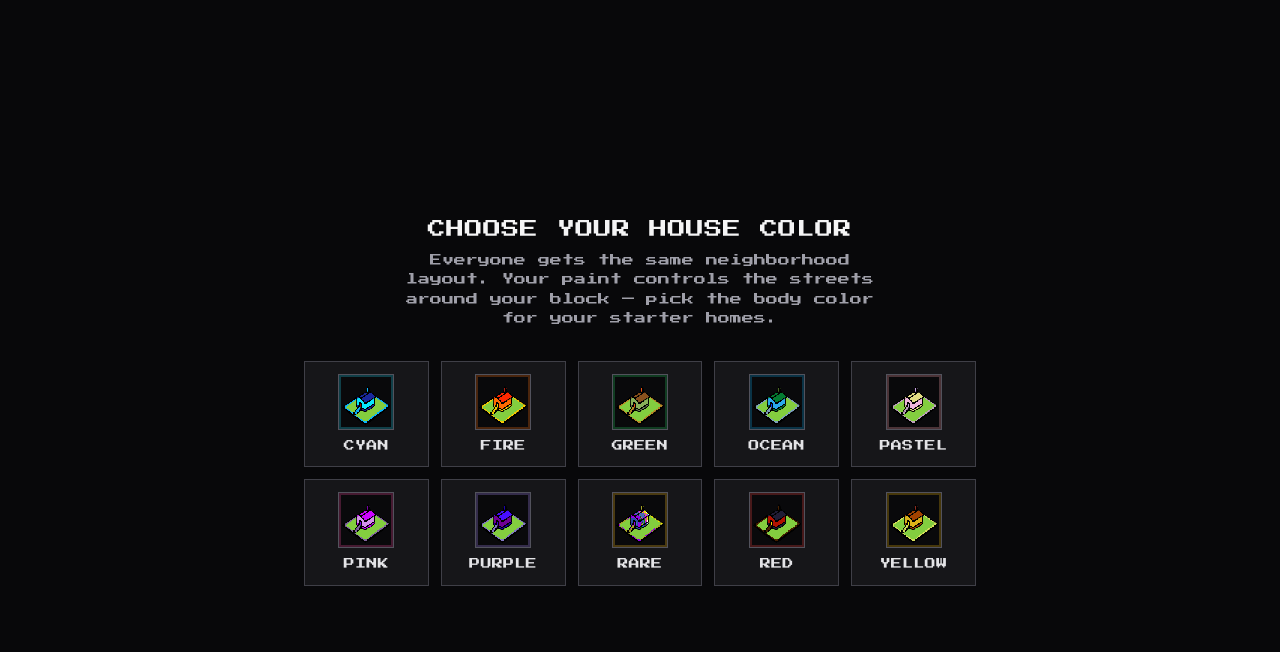
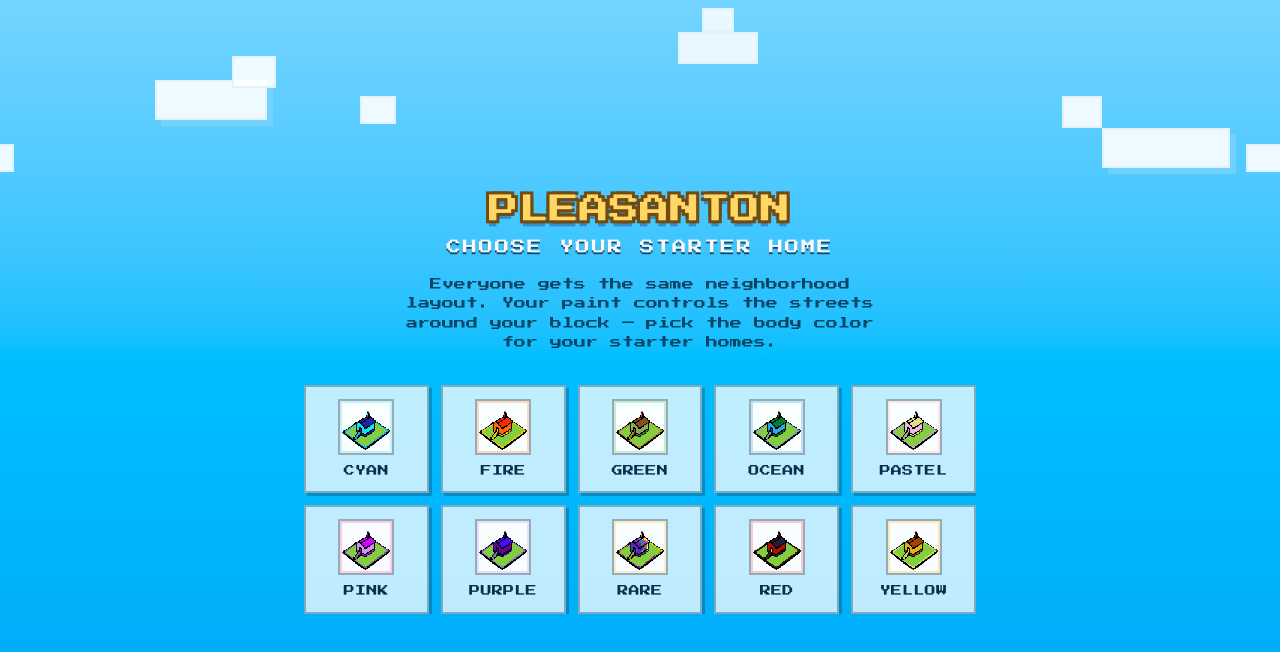
Before and after one commit to samleavittjpg/Pleasanton, a Next.js app in the folder web/: page /neighborhood in a window 1280 px wide. Shown: the top 652 px of the page. Built offline with nearby package versions, Linux system fonts and the light colour scheme.

Commit message:
Home Selection- Aesthetics

```diff
--- a/web/src/app/globals.css
+++ b/web/src/app/globals.css
@@ -83,6 +83,27 @@ body {
     -4px 4px 0 #714b11,
     4px 4px 0 #714b11,
     0 10px 0 rgb(37 68 135 / 0.52);
+}
+
+/* Smaller landing title + fit-content so outline/shadow centers visually (e.g. house picker). */
+.landing-title-pick {
+  font-family: var(--font-pixel), "Courier New", Courier, monospace;
+  display: block;
+  width: fit-content;
+  max-width: min(100%, 100vw - 2rem);
+  margin-inline: auto;
+  text-align: center;
+  font-size: clamp(0.85rem, 4.2vw, 1.85rem);
+  letter-spacing: 0.02em;
+  line-height: 1.05;
+  white-space: nowrap;
+  color: #ffd765;
+  text-shadow:
+    -3px -3px 0 #714b11,
+    3px -3px 0 #714b11,
+    -3px 3px 0 #714b11,
+    3px 3px 0 #714b11,
+    0 6px 0 rgb(37 68 135 / 0.45);
 }
 
 .pixel-btn {
--- a/web/src/app/neighborhood/page.tsx
+++ b/web/src/app/neighborhood/page.tsx
@@ -19,7 +19,13 @@ export default function NeighborhoodPage() {
   };
 
   return (
-    <div className="flex h-screen flex-col bg-zinc-950 text-zinc-100">
+    <div
+      className={
+        variant
+          ? "flex h-screen flex-col bg-zinc-950 text-zinc-100"
+          : "relative flex h-screen flex-col overflow-hidden bg-gradient-to-b from-sky-300 via-sky-400 to-sky-500 text-zinc-100"
+      }
+    >
       {variant && (
         <header className="z-40 flex shrink-0 items-center justify-between gap-3 border-b border-zinc-800 bg-zinc-950/95 px-4 py-3 backdrop-blur-sm">
           <div>
--- a/web/src/components/neighborhood/HouseColorPicker.tsx
+++ b/web/src/components/neighborhood/HouseColorPicker.tsx
@@ -8,18 +8,47 @@ type Props = {
   onChoose: (id: HouseVariantId) => void;
 };
 
+function CloudStrip() {
+  return (
+    <>
+      <div className="absolute left-[6%] top-[10%] h-10 w-28 border-2 border-sky-100 bg-white/90 shadow-[6px_6px_0_rgba(125,211,252,0.75)]" />
+      <div className="absolute left-[12%] top-[7%] h-8 w-11 border-2 border-sky-100 bg-white/90" />
+      <div className="absolute left-[22%] top-[12%] h-7 w-9 border-2 border-sky-100 bg-white/90" />
+
+      <div className="absolute right-[10%] top-[16%] h-10 w-32 border-2 border-sky-100 bg-white/90 shadow-[6px_6px_0_rgba(125,211,252,0.75)]" />
+      <div className="absolute right-[20%] top-[12%] h-8 w-10 border-2 border-sky-100 bg-white/90" />
+      <div className="absolute right-[5%] top-[18%] h-7 w-12 border-2 border-sky-100 bg-white/90" />
+
+      <div className="absolute left-1/2 top-[4%] h-8 w-20 -translate-x-1/2 border-2 border-sky-100 bg-white/85" />
+      <div className="absolute left-1/2 top-[1%] h-6 w-8 -translate-x-1/2 border-2 border-sky-100 bg-white/85" />
+    </>
+  );
+}
+
 export function HouseColorPicker({ onChoose }: Props) {
   return (
-    <div className="fixed inset-0 z-50 flex flex-col items-center justify-center bg-zinc-950/97 px-4 py-8">
-      <div className="max-w-lg text-center">
-        <h2 className="text-lg uppercase tracking-wide text-zinc-100">Choose your house color</h2>
-        <p className="mt-2 text-xs leading-relaxed text-zinc-400">
-          Everyone gets the same neighborhood layout. Your paint controls the streets around your block — pick the body color
-          for your starter homes.
+    <div className="fixed inset-0 z-50 flex flex-col items-center justify-center overflow-hidden bg-gradient-to-b from-sky-300 via-sky-400 to-sky-500 px-4 py-8">
+      <div className="pointer-events-none absolute inset-0 overflow-hidden">
+        <div className="landing-clouds-marquee">
+          <div className="landing-clouds-strip relative min-h-[220px]">
+            <CloudStrip />
+          </div>
+          <div className="landing-clouds-strip relative min-h-[220px]" aria-hidden>
+            <CloudStrip />
+          </div>
+        </div>
+      </div>
+
+      <div className="relative z-10 flex w-full max-w-lg flex-col items-center px-2 text-center">
+        <h1 className="landing-title-pick mt-2 uppercase">Pleasanton</h1>
+        <div className="pixel-kicker mt-3 max-w-md">Choose your starter home</div>
+        <p className="mt-4 text-[10px] leading-relaxed text-sky-950/85 sm:text-xs">
+          Everyone gets the same neighborhood layout. Your paint controls the streets around your block — pick the body color for
+          your starter homes.
         </p>
       </div>
 
-      <ul className="mt-8 grid max-h-[min(70vh,520px)] w-full max-w-2xl grid-cols-2 gap-3 overflow-y-auto sm:grid-cols-3 md:grid-cols-5">
+      <ul className="relative z-10 mt-8 grid max-h-[min(70vh,520px)] w-full max-w-2xl grid-cols-2 gap-3 overflow-y-auto sm:grid-cols-3 md:grid-cols-5">
         {HOUSE_VARIANTS.map((v) => (
           <PickerTile key={v.id} variant={v} onChoose={() => onChoose(v.id)} />
         ))}
@@ -34,10 +63,10 @@ function PickerTile({ variant, onChoose }: { variant: HouseVariant; onChoose: ()
       <button
         type="button"
         onClick={onChoose}
-        className="flex w-full flex-col items-center gap-2 rounded-none border border-zinc-700 bg-zinc-900/90 px-2 py-3 transition hover:border-zinc-500 hover:bg-zinc-800/90"
+        className="flex w-full flex-col items-center gap-2 rounded-none border-2 border-sky-950/35 bg-white/75 px-2 py-3 shadow-[3px_3px_0_rgb(15_23_42_/_0.25)] transition hover:border-sky-950/55 hover:bg-white/90"
       >
         <span
-          className="flex h-14 w-14 items-center justify-center overflow-hidden border border-zinc-600 bg-zinc-950"
+          className="flex h-14 w-14 items-center justify-center overflow-hidden border-2 border-sky-950/40 bg-white/90"
           style={{ boxShadow: `inset 0 0 0 2px ${variant.accentRgb}44` }}
         >
           <Image
@@ -49,7 +78,7 @@ function PickerTile({ variant, onChoose }: { variant: HouseVariant; onChoose: ()
             className="max-h-12 w-auto max-w-[48px] object-contain [image-rendering:pixelated]"
           />
         </span>
-        <span className="text-[11px] uppercase tracking-wide text-zinc-200">{variant.label}</span>
+        <span className="text-[11px] uppercase tracking-wide text-sky-950">{variant.label}</span>
       </button>
     </li>
   );
```
